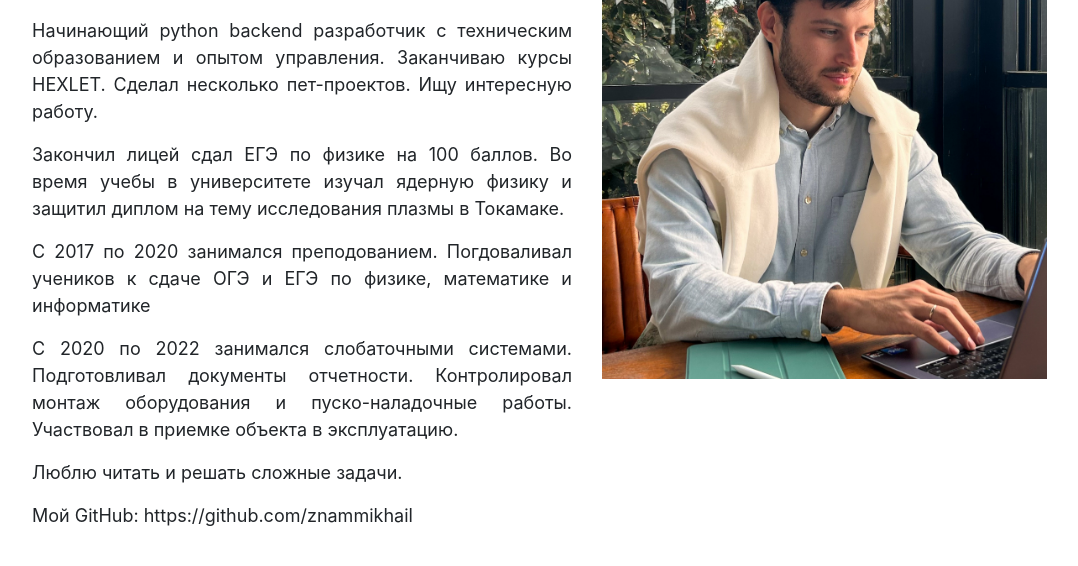
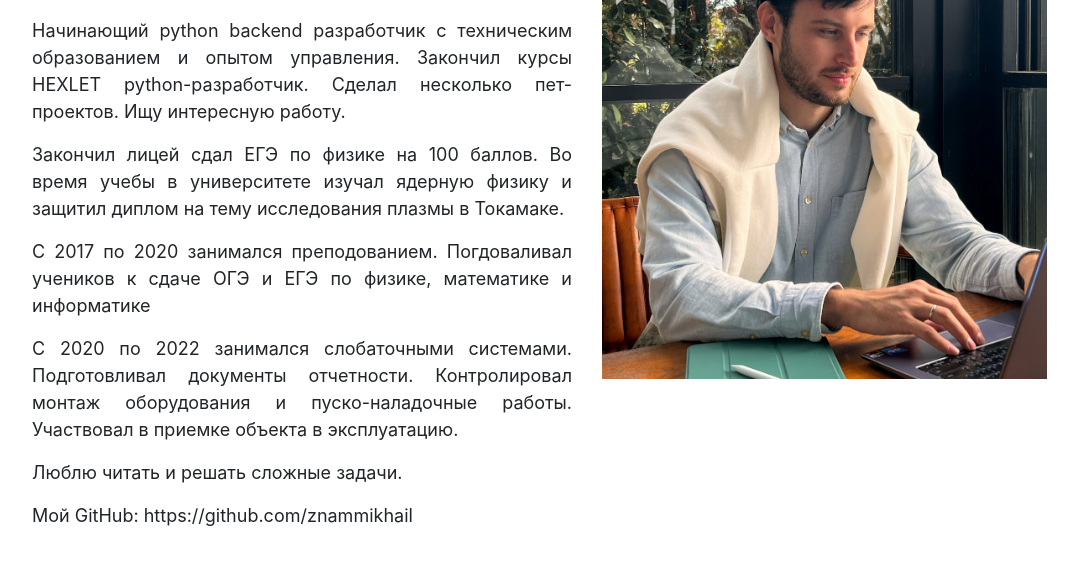
Before and after one commit to znammikhail/znammikhail.github.io, a plain HTML site: page index.html in a window 1280 px wide. Shown: the part 234-800 px from the top of the page, without its empty margins (53-1131 px from the left). Drawn offline with nearby package versions, Linux system fonts and the light colour scheme.

Commit message:
Update index.html

```diff
--- a/index.html
+++ b/index.html
@@ -61,7 +61,7 @@
                 <h2>Обо мне</h2>
                 <p>
                     Начинающий python backend разработчик с техническим образованием и опытом управления.
-                    Заканчиваю курсы HEXLET. Сделал несколько пет-проектов. Ищу интересную работу.
+                    Закончил курсы HEXLET python-разработчик. Сделал несколько пет-проектов. Ищу интересную работу.
                 </p>
                 <p>
                     Закончил лицей сдал ЕГЭ по физике на 100 баллов.
```
